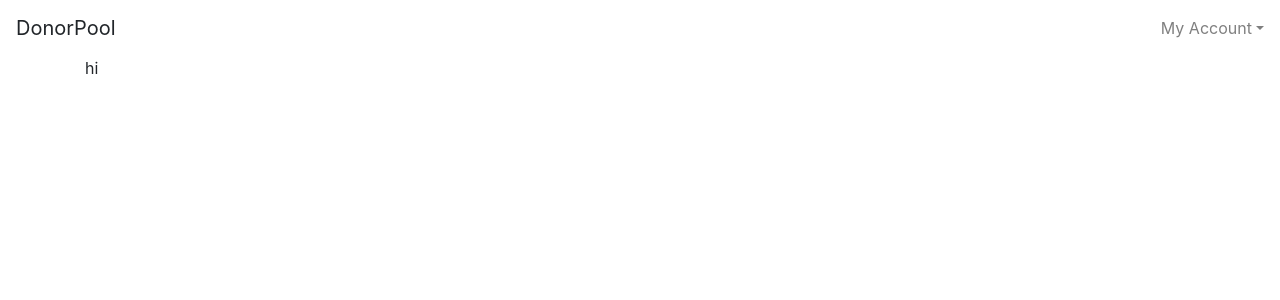
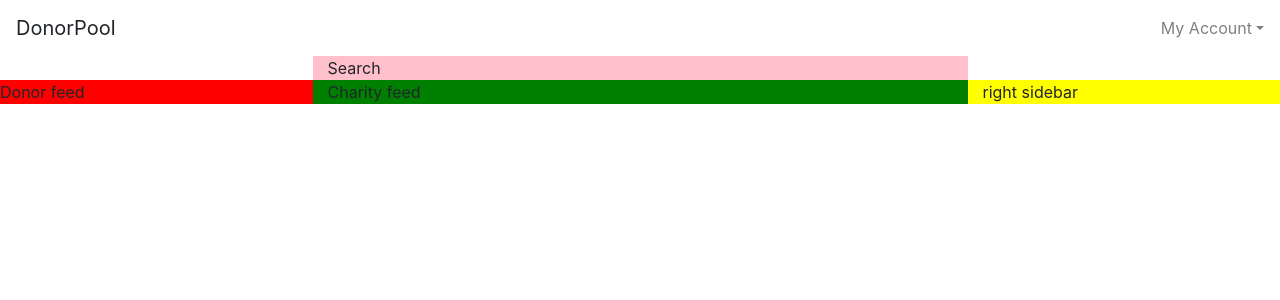
Before and after one commit to Dick-Ward/DonorPool-client, a React (Create React App) app: page / in a window 1280 px wide. Shown: the top 300 px of the page. Built offline with nearby package versions, Linux system fonts and the light colour scheme.

Commit message:
added simple colored columns to imply where things will be

```diff
--- /dev/null
+++ b/src/components/CharityFeed.js
@@ -0,0 +1,7 @@
+import React from "react";
+
+const CharityFeed = () => {
+  return <div>Charity feed </div>;
+};
+
+export default CharityFeed;
--- a/src/components/DonorFeed.js
+++ b/src/components/DonorFeed.js
@@ -0,0 +1,7 @@
+import React from "react";
+
+const DonorFeed = () => {
+  return <div>Donor feed </div>;
+};
+
+export default DonorFeed;
--- a/src/components/Search.js
+++ b/src/components/Search.js
@@ -0,0 +1,7 @@
+import React from "react";
+
+const Search = () => {
+  return <div>Search </div>;
+};
+
+export default Search;
--- /dev/null
+++ b/src/containers/CharityFeedContainer.js
@@ -0,0 +1,10 @@
+import React from "react";
+import CharityFeed from "../components/CharityFeed";
+
+class CharityFeedContainer extends React.Component {
+  render() {
+    return <CharityFeed />;
+  }
+}
+
+export default CharityFeedContainer;
--- a/src/containers/DonorFeedContainer.js
+++ b/src/containers/DonorFeedContainer.js
@@ -0,0 +1,10 @@
+import React from "react";
+import DonorFeed from "../components/DonorFeed";
+
+class DonorFeedContainer extends React.Component {
+  render() {
+    return <DonorFeed />;
+  }
+}
+
+export default DonorFeedContainer;
--- a/src/containers/DonorViewContainer.js
+++ b/src/containers/DonorViewContainer.js
@@ -1,12 +1,37 @@
 import React from "react";
-import { Container } from "reactstrap";
+import { Container, Row, Col } from "reactstrap";
+import DonorFeedContainer from "./DonorFeedContainer";
+import CharityFeedContainer from "./CharityFeedContainer";
+import RightSidebarContainer from "./RightSidebarContainer";
+import SearchContainer from "./SearchContainer";
 
 class DonorViewContainer extends React.Component {
   render() {
     return (
-      <Container>
-        <div>hi</div>
-      </Container>
+      <div>
+        <Row>
+          <Col />
+
+          <Col sm="6" style={{ backgroundColor: "pink" }}>
+            <SearchContainer />
+          </Col>
+
+          <Col />
+        </Row>
+        <Row>
+          <Col style={{ backgroundColor: "red" }}>
+            <DonorFeedContainer />
+          </Col>
+
+          <Col sm="6" style={{ backgroundColor: "green" }}>
+            <CharityFeedContainer />
+          </Col>
+
+          <Col style={{ backgroundColor: "yellow" }}>
+            <RightSidebarContainer />
+          </Col>
+        </Row>
+      </div>
     );
   }
 }
--- a/src/containers/RightSidebarContainer.js
+++ b/src/containers/RightSidebarContainer.js
@@ -0,0 +1,10 @@
+import React from "react";
+import DonorFeed from "../components/DonorFeed";
+
+class RightSidebarContainer extends React.Component {
+  render() {
+    return <div>right sidebar</div>;
+  }
+}
+
+export default RightSidebarContainer;
--- a/src/containers/SearchContainer.js
+++ b/src/containers/SearchContainer.js
@@ -0,0 +1,10 @@
+import React from "react";
+import Search from "../components/Search";
+
+class SearchContainer extends React.Component {
+  render() {
+    return <Search />;
+  }
+}
+
+export default SearchContainer;
```
